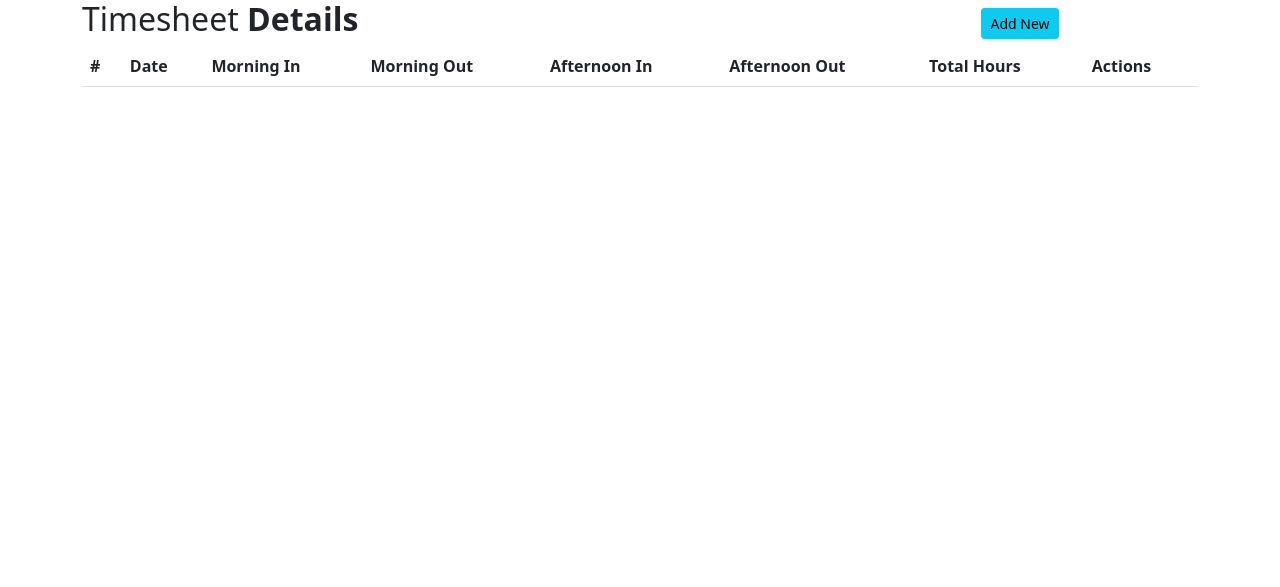
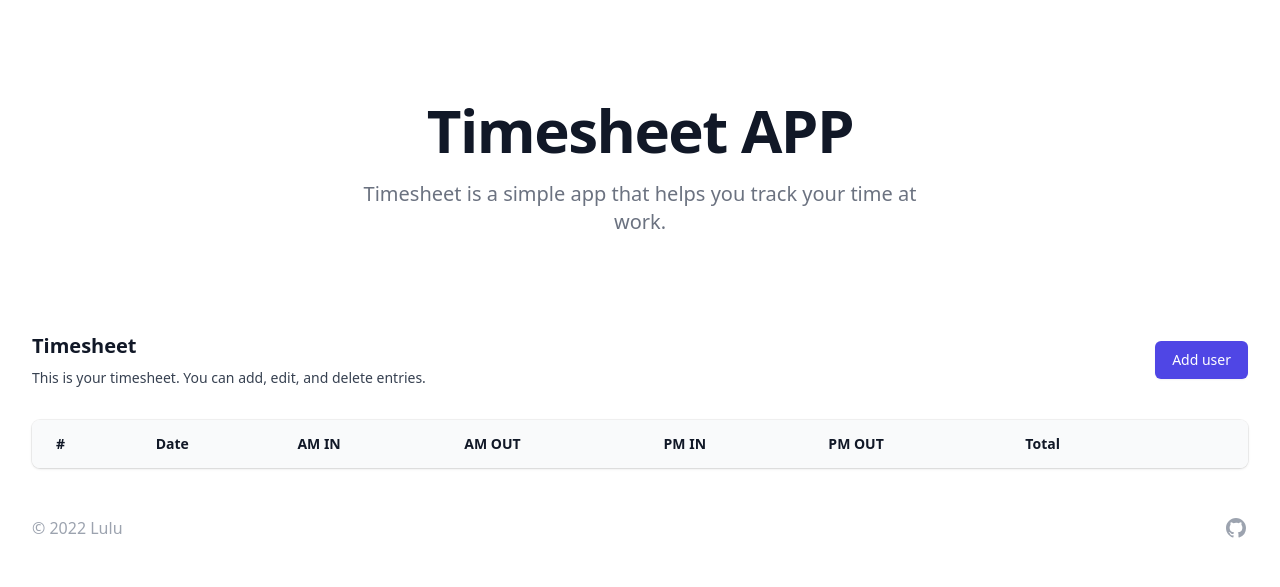
Before and after one commit to Heyimlulu/TimesheetApp, a PHP site: page / in a window 1280 px wide. Shown: the top 587 px of the page. Run offline with PHP 8.4, Linux system fonts and the light colour scheme; data that the repository does not hold is empty; some libraries are stand-ins or nearby versions.

Commit message:
Update webpage design

```diff
--- a/config.php
+++ b/config.php
@@ -1,10 +1,10 @@
 <?php
 
 // Database connection
-$hostname = 'kh251.myd.infomaniak.com';
-$username = 'kh251_timesheet';
-$password = 'mxyA-f9mfU6';
-$database = 'kh251_timesheetdb';
+$hostname = '127.0.0.1';
+$username = 'root';
+$password = '';
+$database = 'employeedb';
 
 $conn = mysqli_connect($hostname, $username, $password, $database);
 
--- a/database.php
+++ b/database.php
@@ -2,7 +2,7 @@
 
 include_once 'config.php';
 
-// create table timesheet
+// create timesheet table
 $sql = "CREATE TABLE IF NOT EXISTS timesheet (
     id INT(6) UNSIGNED AUTO_INCREMENT PRIMARY KEY,
     date DATE NOT NULL DEFAULT CURRENT_DATE,
@@ -14,7 +14,7 @@ $sql = "CREATE TABLE IF NOT EXISTS timesheet (
 
 $conn -> query($sql);
 
-// create table ip address
+// create ip address table
 $sql = "CREATE TABLE IF NOT EXISTS ip_address (
     id INT(6) UNSIGNED AUTO_INCREMENT PRIMARY KEY,
     ip_address VARCHAR(15) NOT NULL,
@@ -23,4 +23,14 @@ $sql = "CREATE TABLE IF NOT EXISTS ip_address (
 
 $conn -> query($sql);
 
+// create login table
+$sql = "CREATE TABLE IF NOT EXISTS login (
+    id INT(6) UNSIGNED AUTO_INCREMENT PRIMARY KEY,
+    username VARCHAR(30) NOT NULL UNIQUE,
+    password VARCHAR(30) NOT NULL,
+    created_at DATETIME DEFAULT CURRENT_TIMESTAMP
+)";
+
+$conn -> query($sql);
+
 ?>
--- a/index.php
+++ b/index.php
@@ -4,59 +4,53 @@
     <meta charset="UTF-8">
     <meta http-equiv="X-UA-Compatible" content="IE=edge">
     <meta name="viewport" content="width=device-width, initial-scale=1.0">
-    <title>My Timesheet</title>
-    <link rel="shortcut icon" href="img/logo.png">
-    <link href="https://cdn.jsdelivr.net/npm/bootstrap@5.1.3/dist/css/bootstrap.min.css" rel="stylesheet" integrity="sha384-1BmE4kWBq78iYhFldvKuhfTAU6auU8tT94WrHftjDbrCEXSU1oBoqyl2QvZ6jIW3" crossorigin="anonymous">
-    <!-- <link rel="stylesheet" href="css/styles.css"> -->
+    <title>Timesheet</title>
+    <link rel="shortcut icon" href="favicon.ico">
 </head>
 <body>
-    <div class="container">
-        <div class="table-wrapper">
-        <div class="table-title">
-                <div class="row">
-                    <div class="col-sm-8"><h2>Timesheet <b>Details</b></h2></div>
-                    <div class="col-sm-4 align-self-center d-flex justify-content-center">
-                        <button type="button" class="btn btn-sm btn-info add-new">Add New</button>
+    <header class="bg-white">
+      <div class="mx-auto max-w-7xl py-16 px-4 sm:py-24 sm:px-6 lg:px-8">
+        <div class="text-center">
+          <h1 class="mt-1 text-4xl font-bold tracking-tight text-gray-900 sm:text-5xl lg:text-6xl">Timesheet APP</h1>
+          <h2 class="mx-auto mt-5 max-w-xl text-xl text-gray-500">Timesheet is a simple app that helps you track your time at work.</h2>
         </div>
       </div>
+    </header>
+
+    <main class="px-4 sm:px-6 lg:px-8">
+  <div class="sm:flex sm:items-center">
+    <div class="sm:flex-auto">
+      <h1 class="text-xl font-semibold text-gray-900">Timesheet</h1>
+      <p class="mt-2 text-sm text-gray-700">This is your timesheet. You can add, edit, and delete entries.</p>
     </div>
-            <table class="table table-striped table-hover table-responsive">
-                <thead class="align-middle">
-                    <th>#</th>
-                    <th>Date</th>
-                    <th>Morning In</th>
-                    <th>Morning Out</th>
-                    <th>Afternoon In</th>
-                    <th>Afternoon Out</th>
-                    <th>Total Hours</th>
-                    <th>Actions</th>
+    <div class="mt-4 sm:mt-0 sm:ml-16 sm:flex-none">
+      <button type="button" class="inline-flex items-center justify-center rounded-md border border-transparent bg-indigo-600 px-4 py-2 text-sm font-medium text-white shadow-sm hover:bg-indigo-700 focus:outline-none focus:ring-2 focus:ring-indigo-500 focus:ring-offset-2 sm:w-auto add-new">Add user</button>
+    </div>
+  </div>
+  <div class="mt-8 flex flex-col">
+    <div class="-my-2 -mx-4 overflow-x-auto sm:-mx-6 lg:-mx-8">
+      <div class="inline-block min-w-full py-2 align-middle md:px-6 lg:px-8">
+        <div class="overflow-hidden shadow ring-1 ring-black ring-opacity-5 md:rounded-lg">
+          <table class="min-w-full divide-y divide-gray-300">
+            <thead class="bg-gray-50">
+              <tr>
+                <th scope="col" class="py-3.5 pl-4 pr-3 text-left text-sm font-semibold text-gray-900 sm:pl-6">#</th>
+                <th scope="col" class="px-3 py-3.5 text-left text-sm font-semibold text-gray-900">Date</th>
+                <th scope="col" class="px-3 py-3.5 text-left text-sm font-semibold text-gray-900">AM IN</th>
+                <th scope="col" class="px-3 py-3.5 text-left text-sm font-semibold text-gray-900">AM OUT</th>
+                <th scope="col" class="px-3 py-3.5 text-left text-sm font-semibold text-gray-900">PM IN</th>
+                <th scope="col" class="px-3 py-3.5 text-left text-sm font-semibold text-gray-900">PM OUT</th>
+                <th scope="col" class="px-3 py-3.5 text-left text-sm font-semibold text-gray-900">Total</th>
+                <th scope="col" class="relative py-3.5 pl-3 pr-4 sm:pr-6">
+                  <span class="sr-only">Edit</span>
+                </th>
+              </tr>
             </thead>
-                <tbody class="align-middle">
+            <tbody class="bg-white">
                 <?php
 
                 include_once 'config.php';
                 include_once 'database.php';
-
-                    // =========================================================================
-                    // Get IP Address
-                    // =========================================================================
-
-                    function getIPAddress() {
-                        if(!empty($_SERVER['HTTP_CLIENT_IP'])) {  // whether ip is from the share internet
-                            $ip = $_SERVER['HTTP_CLIENT_IP'];
-                        } elseif (!empty($_SERVER['HTTP_X_FORWARDED_FOR'])) {  // whether ip is from the proxy
-                            $ip = $_SERVER['HTTP_X_FORWARDED_FOR'];
-                        } elseif (!empty($_SERVER['REMOTE_ADDR'])) { // whether ip is from the remote address
-                            $ip = $_SERVER['REMOTE_ADDR'];
-                        } else {
-                            $ip = "unknown";
-                        }
-
-                        return $ip;
-                    }
-
-                    $sql = "INSERT INTO ip_address (ip_address, date) VALUES ('".getIPAddress()."', CURRENT_DATE)";
-                    $conn -> query($sql);
 
                 // =========================================================================
                 // Get Timesheet Data
@@ -69,12 +63,12 @@
                 // output data of each row
                 while($row = mysqli_fetch_assoc($result)) {
                     echo "<tr>";
-                        echo "<td>$row[id]</td>";
-                        echo "<td>$row[date]</td>";
-                        echo "<td>$row[AM_IN]</td>";
-                        echo "<td>$row[AM_OUT]</td>";
-                        echo "<td>$row[PM_IN]</td>";
-                        echo "<td>$row[PM_OUT]</td>";
+                    echo "<td class='whitespace-nowrap py-4 pl-4 pr-3 text-sm font-medium text-gray-900 sm:pl-6'>$row[id]</td>";
+                    echo "<td class='whitespace-nowrap px-3 py-4 text-sm text-gray-500'>$row[date]</td>";
+                    echo "<td class='whitespace-nowrap px-3 py-4 text-sm text-gray-500'>$row[AM_IN]</td>";
+                    echo "<td class='whitespace-nowrap px-3 py-4 text-sm text-gray-500'>$row[AM_OUT]</td>";
+                    echo "<td class='whitespace-nowrap px-3 py-4 text-sm text-gray-500'>$row[PM_IN]</td>";
+                    echo "<td class='whitespace-nowrap px-3 py-4 text-sm text-gray-500'>$row[PM_OUT]</td>";
 
                     $time1 = strtotime($row['AM_IN']);
                     $time2 = strtotime($row['AM_OUT']);
@@ -97,10 +91,10 @@
                         $minutes = "0" . $minutes;
                     }
 
-                        echo "<td>$hours:$minutes</td>";
-                        echo "<td>" .
-                                "<button class='btn btn-sm btn-warning edit mx-1' data-id='$row[id]'>Edit</button>" .
-                                "<button class='btn btn-sm btn-danger delete mx-1' data-id='$row[id]'>Delete</button>" .
+                    echo "<td class='whitespace-nowrap px-3 py-4 text-sm text-gray-500'>$hours:$minutes</td>";
+                    echo "<td class='relative whitespace-nowrap py-4 pl-3 pr-4 text-right text-sm font-medium sm:pr-6'>" .
+                            "<button class='text-yellow-500 hover:text-yellow-700 mx-2 edit' data-id='$row[id]'>Edit</button>" .
+                            "<button class='text-red-500 hover:text-red-700 mx-2 delete' data-id='$row[id]'>Delete</button>" .
                         "</td>";
                     echo "</tr>";
                 }
@@ -110,7 +104,27 @@
           </table>
         </div>
       </div>
+    </div>
+  </div>
+</main>
+
+<footer class="bg-white">
+  <div class="mx-auto max-w-7xl py-12 px-4 sm:px-6 md:flex md:items-center md:justify-between lg:px-8">
+    <div class="flex justify-center space-x-6 md:order-2">
+      <a href="https://github.com/Heyimlulu" class="text-gray-400 hover:text-gray-500">
+        <span class="sr-only">GitHub</span>
+        <svg class="h-6 w-6" fill="currentColor" viewBox="0 0 24 24" aria-hidden="true">
+          <path fill-rule="evenodd" d="M12 2C6.477 2 2 6.484 2 12.017c0 4.425 2.865 8.18 6.839 9.504.5.092.682-.217.682-.483 0-.237-.008-.868-.013-1.703-2.782.605-3.369-1.343-3.369-1.343-.454-1.158-1.11-1.466-1.11-1.466-.908-.62.069-.608.069-.608 1.003.07 1.531 1.032 1.531 1.032.892 1.53 2.341 1.088 2.91.832.092-.647.35-1.088.636-1.338-2.22-.253-4.555-1.113-4.555-4.951 0-1.093.39-1.988 1.029-2.688-.103-.253-.446-1.272.098-2.65 0 0 .84-.27 2.75 1.026A9.564 9.564 0 0112 6.844c.85.004 1.705.115 2.504.337 1.909-1.296 2.747-1.027 2.747-1.027.546 1.379.202 2.398.1 2.651.64.7 1.028 1.595 1.028 2.688 0 3.848-2.339 4.695-4.566 4.943.359.309.678.92.678 1.855 0 1.338-.012 2.419-.012 2.747 0 .268.18.58.688.482A10.019 10.019 0 0022 12.017C22 6.484 17.522 2 12 2z" clip-rule="evenodd" />
+        </svg>
+      </a>
+    </div>
+    <div class="mt-8 md:order-1 md:mt-0">
+      <p class="text-center text-base text-gray-400">&copy; 2022 Lulu</p>
+    </div>
+  </div>
+</footer>
 </body>
 <script src="https://ajax.googleapis.com/ajax/libs/jquery/3.6.0/jquery.min.js"></script>
+<script src="https://cdn.tailwindcss.com"></script>
 <script src="js/crud.js"></script>
 </html>
```
Also changed, not shown: js/crud.js (+92 -54 lines), favicon.ico (added). Lines whose indentation alone changed are shown as unchanged.
